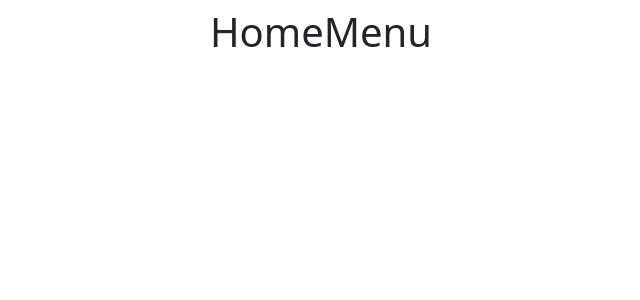
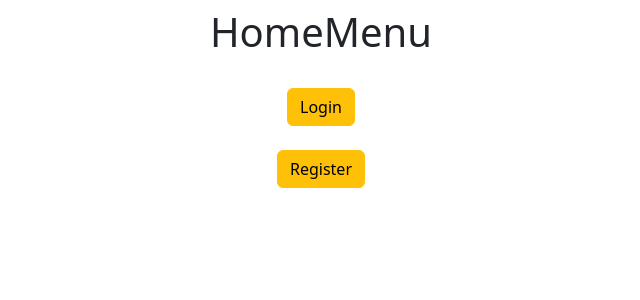
Before and after one commit to evairo176/blog-frontend, a React (Create React App) app: page / in a window 1280 px wide. Shown: the top 300 px of the page, without its empty margins (319-959 px from the left). Built offline with nearby package versions, Linux system fonts and the light colour scheme.

Commit message:
feat: update

```diff
--- a/src/components/home/HomeMenu.jsx
+++ b/src/components/home/HomeMenu.jsx
@@ -1,9 +1,19 @@
 import React from "react";
+import { Link } from "react-router-dom";
 
 function HomeMenu() {
   return (
-    <div>
-      <h1 className="text-center mt-2">HomeMenu</h1>
+    <div className="text-center mt-2">
+      <h1>HomeMenu</h1>
+      <br />
+      <Link to="/Login" className="btn btn-warning">
+        Login
+      </Link>
+      <br />
+      <br />
+      <Link to="/register" className="btn btn-warning">
+        Register
+      </Link>
     </div>
   );
 }
--- a/src/components/user/auth/RegisterMenu.jsx
+++ b/src/components/user/auth/RegisterMenu.jsx
@@ -31,29 +31,25 @@ function RegisterMenu() {
   });
   //   console.log(formik);
 
-  // select state from store with useSelector
+  // select state from store with useSelector state
   const storeData = useSelector((store) => store.users);
   const { loading, appErr, serverErr, registered } = storeData;
-
-  const showErrorToast = () => {
-    if (appErr || serverErr) {
-      toast.error(`${appErr} & ${serverErr}`, {
-        position: "bottom-right",
-        autoClose: 5000,
-        hideProgressBar: false,
-        closeOnClick: true,
-        pauseOnHover: true,
-        draggable: true,
-        progress: undefined,
-        theme: "light",
-      });
-    }
-  };
-  showErrorToast();
 
   return (
     <Fragment>
       <div className="center">
+        {appErr || serverErr
+          ? toast.error(`${serverErr} ${appErr}`, {
+              position: "bottom-right",
+              autoClose: 5000,
+              hideProgressBar: false,
+              closeOnClick: true,
+              pauseOnHover: true,
+              draggable: true,
+              progress: undefined,
+              theme: "light",
+            })
+          : ""}
         <ToastContainer />
         <div className="card ">
           <div className="card-header">Register</div>
```
